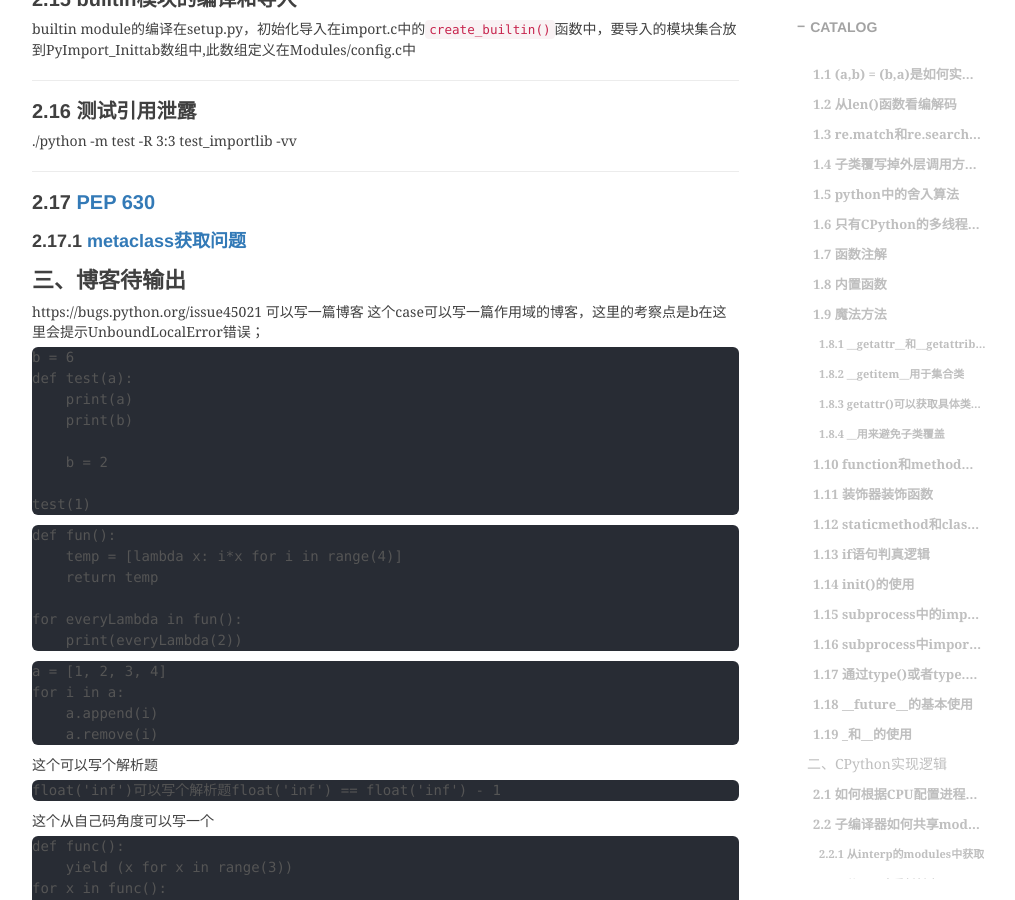
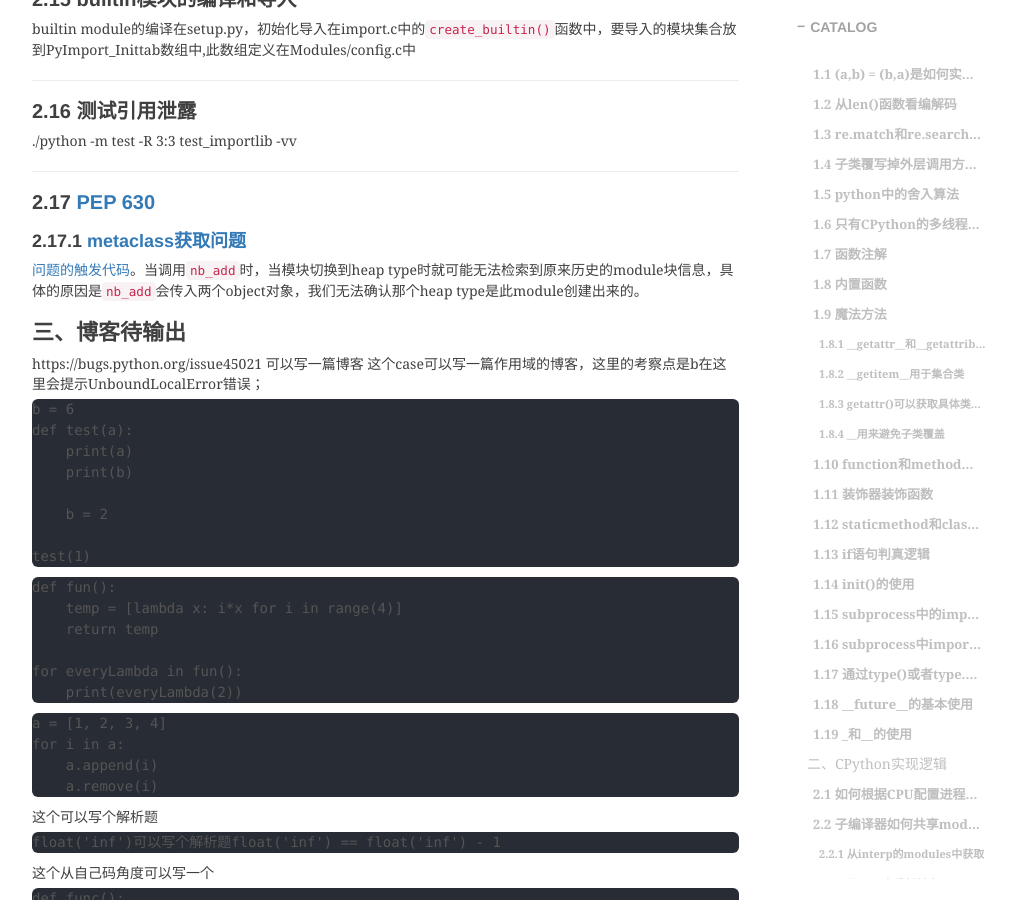
Before and after one commit to shihai1991/shihai1991.github.io, a Jekyll site: the page built from _posts/2022-12-10-CPython知识点简单梳理.md, in a window 1280 px wide and 900 px high, scrolled down 5187 px. Shown: the whole window, without its empty margins (233-1248 px from the left). Built offline with Jekyll 4.4.1, drawn with Linux system fonts in a browser that asks for light colours; nearby versions of some CDN libraries; comment, search, counter and statistics services are not loaded.

Commit message:
Update 2022-12-10-CPython知识点简单梳理.md

```diff
--- a/_posts/2022-12-10-CPython知识点简单梳理.md
+++ b/_posts/2022-12-10-CPython知识点简单梳理.md
@@ -182,6 +182,7 @@ builtin module的编译在setup.py，初始化导入在import.c中的`create_bui
 
 ## 2.17 [PEP 630](https://peps.python.org/pep-0630)
 ### 2.17.1 [metaclass获取问题](https://peps.python.org/pep-0630/#metaclasses)
+[问题的触发代码](https://github.com/CharlieZhao95/cpython/blob/42b20d517e5ca6d3f7a23fa43389eff7d972dae2/Modules/_datetimemodule.c#L3104)。当调用`nb_add`时，当模块切换到heap type时就可能无法检索到原来历史的module块信息，具体的原因是`nb_add`会传入两个object对象，我们无法确认那个heap type是此module创建出来的。
 
 # 三、博客待输出
 https://bugs.python.org/issue45021 可以写一篇博客
```
